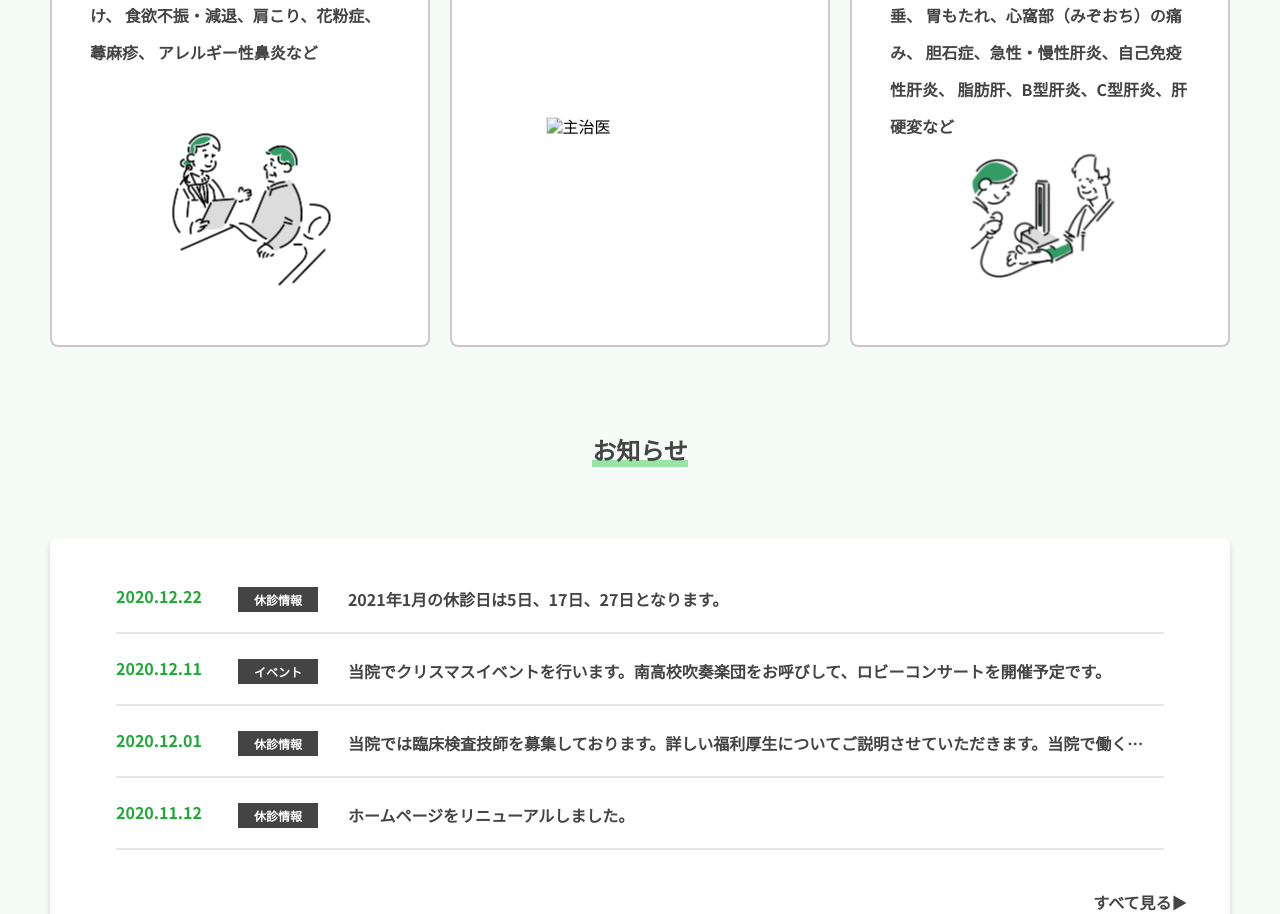
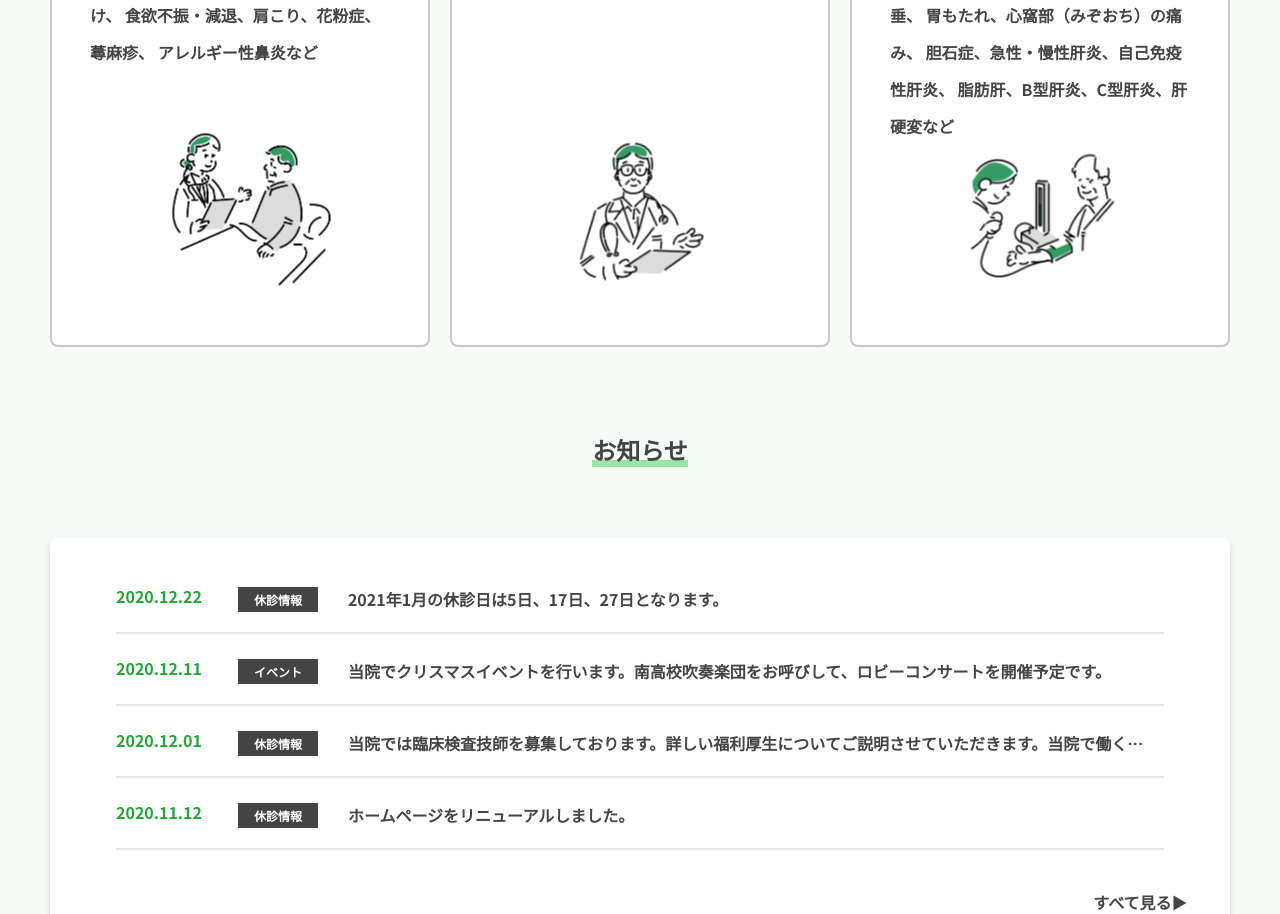
Before and after one commit to shimi35/shimi35.github.io, a plain HTML site: page index.html in a window 1280 px wide. Shown: the part 2081-2995 px from the top of the page. Drawn offline with Linux system fonts and the light colour scheme; files whose address does not match are found by name.

Commit message:
Update index.html

```diff
--- a/index.html
+++ b/index.html
@@ -74,7 +74,7 @@
             <p>狭心症、心筋梗塞、心不全、心臓弁膜症、
             不整脈、大動脈瘤、心筋症、心臓発作、
             動脈硬化症、急性冠動脈症候群など</p>
-            <img src="images/g0099.png" alt="主治医">
+            <img src="https://github.com/shimi35/shimi35.github.io/blob/main/g0099.png?raw=true" alt="主治医">
           </div>
           <div>
             <h3>消化器内科系疾患</h3>
```
